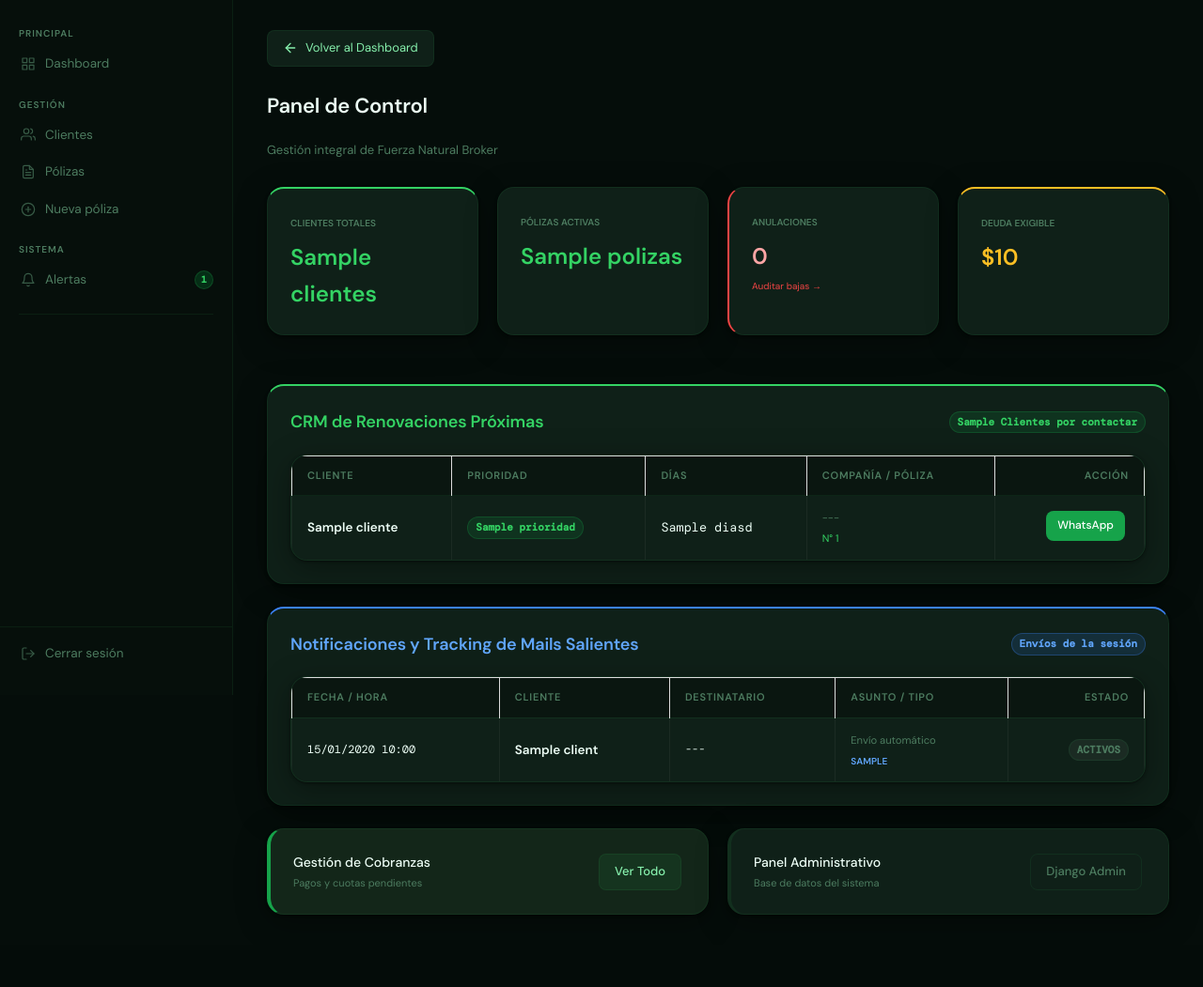
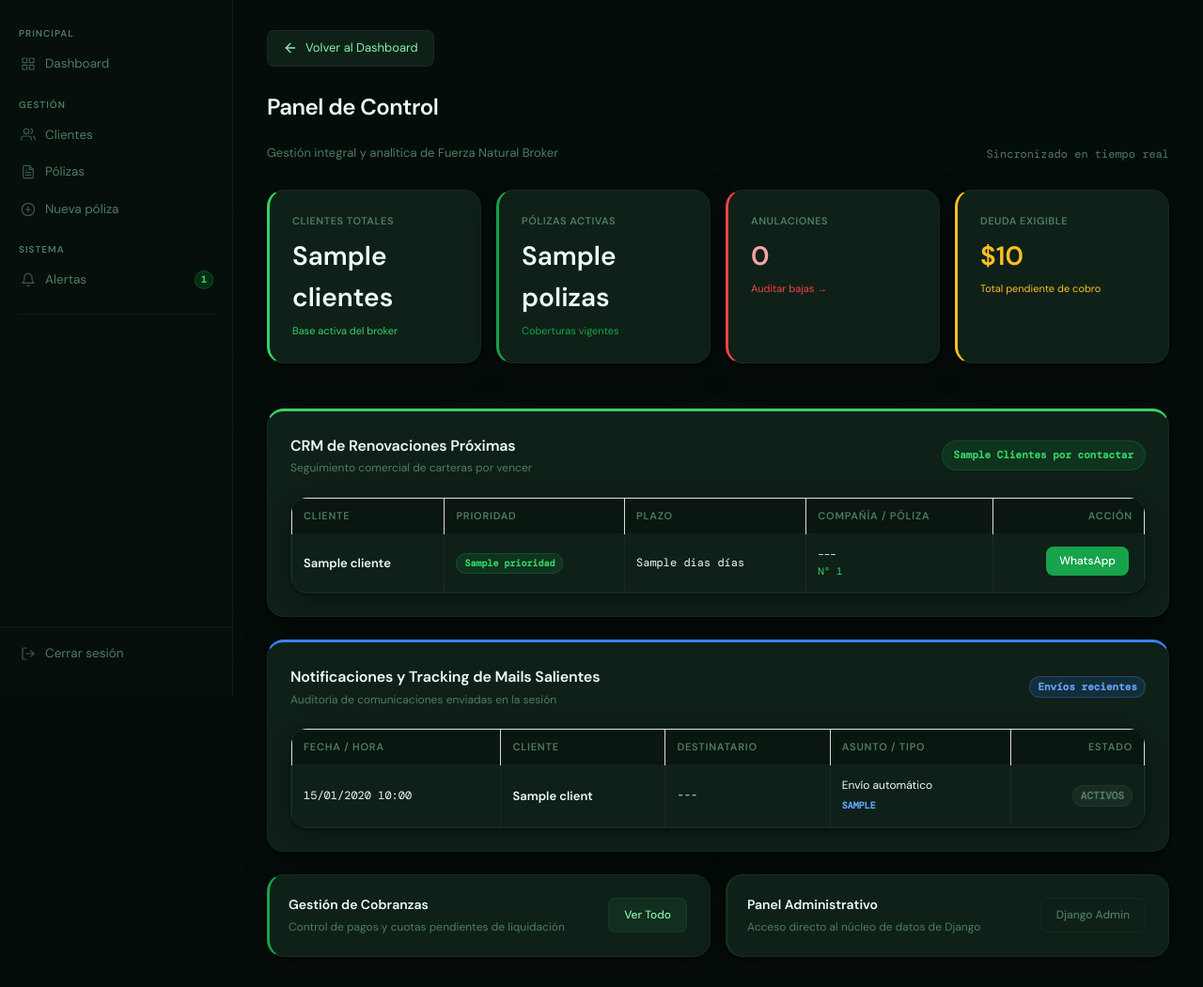
Before and after one commit to ferfama-debug/brokercrm, a Django app: template dashboard/templates/dashboard/dashboard.html in a window 1280 px wide. Shown: the part 60-1111 px from the top of the page at 94% size. Before the commit the page ends 1034 px from the top, so only its background shows below. Run offline with Django 4.2, Linux system fonts and the light colour scheme; the template is opened without the code that fills it: most values are stand-ins (such as "Sample title", 1, 10 or a date in 2020).

Commit message:
Update dashboard.html

```diff
--- a/dashboard/templates/dashboard/dashboard.html
+++ b/dashboard/templates/dashboard/dashboard.html
@@ -1,90 +1,95 @@
 {% extends "base.html" %}
 
 {% block content %}
-<div class="page-header">
+<div class="page-header" style="display: flex; justify-content: space-between; align-items: flex-end; margin-bottom: 28px;">
     <div>
-        <h1 class="page-title">Panel de Control</h1>
-        <p class="page-subtitle">Gestión integral de Fuerza Natural Broker</p>
+        <h1 class="page-title" style="font-size: 24px; font-weight: 700; letter-spacing: -0.5px;">Panel de Control</h1>
+        <p class="page-subtitle" style="color: var(--text-muted); font-size: 13px; margin-top: 4px;">Gestión integral y analítica de Fuerza Natural Broker</p>
+    </div>
+    <div style="font-size: 12px; color: var(--text-muted); font-family: var(--font-mono);">
+        Sincronizado en tiempo real
     </div>
 </div>
 
-<div style="display: grid; grid-template-columns: repeat(auto-fit, minmax(200px, 1fr)); gap: 20px; margin-bottom: 32px;">
+<!-- KPIs Grid -->
+<div style="display: grid; grid-template-columns: repeat(auto-fit, minmax(220px, 1fr)); gap: 16px; margin-bottom: 28px;">
 
-    <a href="/clientes/" class="card shadow-glow" style="text-decoration: none; display: block; transition: transform 0.2s ease; border-top: 2px solid var(--green-400);">
-        <small style="color: var(--text-muted); text-transform: uppercase; font-weight: 600; font-size: 10px;">Clientes Totales</small>
-        <div style="font-size: 24px; font-weight: 600; color: var(--green-400); margin-top: 8px;">{{ clientes }}</div>
+    <a href="/clientes/" class="card shadow-glow" style="text-decoration: none; display: block; transition: all 0.2s ease; border-left: 3px solid var(--green-400); background: var(--bg-card);">
+        <div style="color: var(--text-muted); text-transform: uppercase; font-weight: 600; font-size: 11px; letter-spacing: 0.5px;">Clientes Totales</div>
+        <div style="font-size: 28px; font-weight: 700; color: var(--text-primary); margin-top: 6px;">{{ clientes }}</div>
+        <div style="font-size: 11px; color: var(--green-400); margin-top: 4px;">Base activa del broker</div>
     </a>
 
-    <a href="/polizas/" class="card shadow-glow" style="text-decoration: none; display: block; transition: transform 0.2s ease;">
-        <small style="color: var(--text-muted); text-transform: uppercase; font-weight: 600; font-size: 10px;">Pólizas Activas</small>
-        <div style="font-size: 24px; font-weight: 600; color: var(--green-400); margin-top: 8px;">{{ polizas }}</div>
+    <a href="/polizas/" class="card shadow-glow" style="text-decoration: none; display: block; transition: all 0.2s ease; border-left: 3px solid var(--green-600); background: var(--bg-card);">
+        <div style="color: var(--text-muted); text-transform: uppercase; font-weight: 600; font-size: 11px; letter-spacing: 0.5px;">Pólizas Activas</div>
+        <div style="font-size: 28px; font-weight: 700; color: var(--text-primary); margin-top: 6px;">{{ polizas }}</div>
+        <div style="font-size: 11px; color: var(--green-600); margin-top: 4px;">Coberturas vigentes</div>
     </a>
 
-    <a href="/polizas/reporte-anulaciones/" class="card shadow-glow" style="text-decoration: none; display: block; transition: transform 0.2s ease; border-left: 2px solid #ef4444;">
-        <small style="color: var(--text-muted); text-transform: uppercase; font-weight: 600; font-size: 10px;">Anulaciones</small>
-        <div style="font-size: 24px; font-weight: 600; color: #fca5a5; margin-top: 8px;">{{ polizas_anuladas_count|default:"0" }}</div>
-        <div style="font-size: 10px; color: #ef4444; margin-top: 4px;">Auditar bajas →</div>
+    <a href="/polizas/reporte-anulaciones/" class="card shadow-glow" style="text-decoration: none; display: block; transition: all 0.2s ease; border-left: 3px solid #ef4444; background: var(--bg-card);">
+        <div style="color: var(--text-muted); text-transform: uppercase; font-weight: 600; font-size: 11px; letter-spacing: 0.5px;">Anulaciones</div>
+        <div style="font-size: 28px; font-weight: 700; color: #fca5a5; margin-top: 6px;">{{ polizas_anuladas_count|default:"0" }}</div>
+        <div style="font-size: 11px; color: #ef4444; margin-top: 4px;">Auditar bajas &rarr;</div>
     </a>
 
-    <a href="/polizas/cobranzas/" class="card shadow-glow" style="text-decoration: none; display: block; transition: transform 0.2s ease; border-top: 2px solid #fbbf24;">
-        <small style="color: var(--text-muted); text-transform: uppercase; font-weight: 600; font-size: 10px;">Deuda Exigible</small>
-        <div style="font-size: 24px; font-weight: 600; color: #fbbf24; margin-top: 8px;">${{ deuda_total }}</div>
+    <a href="/polizas/cobranzas/" class="card shadow-glow" style="text-decoration: none; display: block; transition: all 0.2s ease; border-left: 3px solid #fbbf24; background: var(--bg-card);">
+        <div style="color: var(--text-muted); text-transform: uppercase; font-weight: 600; font-size: 11px; letter-spacing: 0.5px;">Deuda Exigible</div>
+        <div style="font-size: 28px; font-weight: 700; color: #fbbf24; margin-top: 6px;">${{ deuda_total }}</div>
+        <div style="font-size: 11px; color: #fbbf24; margin-top: 4px;">Total pendiente de cobro</div>
     </a>
 
 </div>
 
-<div class="card shadow-glow" style="border-top: 2px solid var(--green-400); margin-bottom: 24px;">
+<!-- CRM de Renovaciones -->
+<div class="card shadow-glow" style="border-top: 3px solid var(--green-400); margin-bottom: 24px; padding: 24px;">
     <div style="display: flex; justify-content: space-between; align-items: center; margin-bottom: 20px;">
-        <h2 style="color: var(--green-400); margin: 0; font-size: 18px;"> CRM de Renovaciones Próximas</h2>
-        <span class="badge badge-green">{{ clientes_hoy }} Clientes por contactar</span>
+        <div>
+            <h2 style="color: var(--text-primary); margin: 0; font-size: 16px; font-weight: 600;">CRM de Renovaciones Próximas</h2>
+            <p style="color: var(--text-muted); font-size: 12px; margin: 2px 0 0;">Seguimiento comercial de carteras por vencer</p>
+        </div>
+        <span class="badge badge-green" style="padding: 6px 12px; font-size: 11px;">{{ clientes_hoy }} Clientes por contactar</span>
     </div>
 
     <div class="table-wrap">
-        <table>
+        <table style="width: 100%; border-collapse: collapse;">
             <thead>
-                <tr>
-                    <th>Cliente</th>
-                    <th>Prioridad</th>
-                    <th>Días</th>
-                    <th>Compañía / Póliza</th>
-                    <th style="text-align: right;">Acción</th>
+                <tr style="border-bottom: 1px solid var(--border);">
+                    <th style="text-align: left; padding: 10px 12px; font-size: 11px; color: var(--text-muted); text-transform: uppercase;">Cliente</th>
+                    <th style="text-align: left; padding: 10px 12px; font-size: 11px; color: var(--text-muted); text-transform: uppercase;">Prioridad</th>
+                    <th style="text-align: left; padding: 10px 12px; font-size: 11px; color: var(--text-muted); text-transform: uppercase;">Plazo</th>
+                    <th style="text-align: left; padding: 10px 12px; font-size: 11px; color: var(--text-muted); text-transform: uppercase;">Compañía / Póliza</th>
+                    <th style="text-align: right; padding: 10px 12px; font-size: 11px; color: var(--text-muted); text-transform: uppercase;">Acción</th>
                 </tr>
             </thead>
             <tbody>
                 {% for item in clientes_llamar %}
-                <tr>
-                    <td><strong style="color: var(--text-primary);">{{ item.cliente.nombre_completo }}</strong></td>
-                    <td>
+                <tr style="border-bottom: 1px solid rgba(255,255,255,0.03); transition: background 0.15s ease;">
+                    <td style="padding: 12px;"><strong style="color: var(--text-primary); font-size: 13px;">{{ item.cliente.nombre_completo }}</strong></td>
+                    <td style="padding: 12px;">
                         {% if item.prioridad == "URGENTE" %}
-                            <span class="badge" style="background: rgba(239,68,68,0.2); color: #fca5a5; border: 1px solid #ef4444;">{{ item.prioridad }}</span>
+                            <span class="badge" style="background: rgba(239,68,68,0.15); color: #fca5a5; border: 1px solid rgba(239,68,68,0.3); font-size: 10px;">{{ item.prioridad }}</span>
                         {% elif item.prioridad == "ALTA" %}
-                            <span class="badge badge-yellow">{{ item.prioridad }}</span>
+                            <span class="badge badge-yellow" style="font-size: 10px;">{{ item.prioridad }}</span>
                         {% else %}
-                            <span class="badge badge-green">{{ item.prioridad }}</span>
+                            <span class="badge badge-green" style="font-size: 10px;">{{ item.prioridad }}</span>
                         {% endif %}
                     </td>
-                    <td style="font-family: var(--font-mono);">{{ item.dias }}d</td>
-
-                    <td>
-                        <small style="color: var(--text-muted);">
-                            {{ item.compania|default:"---" }}<br>
-                            <span style="color: var(--green-400); font-size: 11px;">
-                                N° {{ item.n_poliza|default:"S/N" }}
-                            </span>
-                        </small>
+                    <td style="padding: 12px; font-family: var(--font-mono); font-size: 12px; color: var(--text-muted);">{{ item.dias }} días</td>
+                    <td style="padding: 12px;">
+                        <div style="font-size: 12px; color: var(--text-primary);">{{ item.compania|default:"---" }}</div>
+                        <div style="color: var(--green-400); font-size: 11px; font-family: var(--font-mono);">N° {{ item.n_poliza|default:"S/N" }}</div>
                     </td>
-
-                    <td style="text-align: right;">
+                    <td style="padding: 12px; text-align: right;">
                         <a href="https://wa.me/54{{ item.telefono }}?text={{ item.mensaje|urlencode }}"
-                        target="_blank" class="btn btn-primary" style="padding: 6px 12px; font-size: 12px; background: #25d366; border: none;">
-                        WhatsApp
+                           target="_blank" class="btn btn-primary" style="padding: 6px 14px; font-size: 12px; background: #25d366; border: none; font-weight: 500; display: inline-flex; align-items: center; gap: 6px;">
+                            WhatsApp
                         </a>
                     </td>
                 </tr>
                 {% empty %}
                 <tr>
-                    <td colspan="5" style="text-align: center; padding: 32px; color: var(--text-muted);">
-                        No hay renovaciones pendientes para los próximos 30 días.
+                    <td colspan="5" style="text-align: center; padding: 40px; color: var(--text-muted); font-size: 13px;">
+                        No hay renovaciones pendientes para los próximos 30 días. ¡Cartera al día!
                     </td>
                 </tr>
                 {% endfor %}
@@ -93,29 +98,33 @@
     </div>
 </div>
 
-<div class="card shadow-glow" style="border-top: 2px solid #3b82f6; margin-bottom: 24px;">
+<!-- Tracking de Mails -->
+<div class="card shadow-glow" style="border-top: 3px solid #3b82f6; margin-bottom: 24px; padding: 24px;">
     <div style="display: flex; justify-content: space-between; align-items: center; margin-bottom: 20px;">
-        <h2 style="color: #60a5fa; margin: 0; font-size: 18px;"> Notificaciones y Tracking de Mails Salientes</h2>
-        <span class="badge badge-blue">Envíos de la sesión</span>
+        <div>
+            <h2 style="color: var(--text-primary); margin: 0; font-size: 16px; font-weight: 600;">Notificaciones y Tracking de Mails Salientes</h2>
+            <p style="color: var(--text-muted); font-size: 12px; margin: 2px 0 0;">Auditoría de comunicaciones enviadas en la sesión</p>
+        </div>
+        <span class="badge badge-blue" style="font-size: 11px;">Envíos recientes</span>
     </div>
 
     <div class="table-wrap">
-        <table>
+        <table style="width: 100%; border-collapse: collapse;">
             <thead>
-                <tr>
-                    <th>Fecha / Hora</th>
-                    <th>Cliente</th>
-                    <th>Destinatario</th>
-                    <th>Asunto / Tipo</th>
-                    <th style="text-align: right;">Estado</th>
+                <tr style="border-bottom: 1px solid var(--border);">
+                    <th style="text-align: left; padding: 10px 12px; font-size: 11px; color: var(--text-muted); text-transform: uppercase;">Fecha / Hora</th>
+                    <th style="text-align: left; padding: 10px 12px; font-size: 11px; color: var(--text-muted); text-transform: uppercase;">Cliente</th>
+                    <th style="text-align: left; padding: 10px 12px; font-size: 11px; color: var(--text-muted); text-transform: uppercase;">Destinatario</th>
+                    <th style="text-align: left; padding: 10px 12px; font-size: 11px; color: var(--text-muted); text-transform: uppercase;">Asunto / Tipo</th>
+                    <th style="text-align: right; padding: 10px 12px; font-size: 11px; color: var(--text-muted); text-transform: uppercase;">Estado</th>
                 </tr>
             </thead>
             <tbody>
                 {% for log in email_logs %}
-                <tr>
-                    <td style="font-family: var(--font-mono); font-size: 12px; color: var(--text-muted);">{{ log.fecha_envio|date:"d/m/Y H:i" }}</td>
-                    <td>
-                        <strong style="color: var(--text-primary);">
+                <tr style="border-bottom: 1px solid rgba(255,255,255,0.03);">
+                    <td style="padding: 12px; font-family: var(--font-mono); font-size: 12px; color: var(--text-muted);">{{ log.fecha_envio|date:"d/m/Y H:i" }}</td>
+                    <td style="padding: 12px;">
+                        <strong style="color: var(--text-primary); font-size: 13px;">
                             {% if log.client %}
                                 {{ log.client.nombre_completo }}
                             {% elif log.policy and log.policy.client %}
@@ -125,26 +134,24 @@
                             {% endif %}
                         </strong>
                     </td>
-                    <td style="font-family: var(--font-mono); font-size: 12px;">{{ log.destinatario|default:"---" }}</td>
-                    <td>
-                        <small style="color: var(--text-muted);">
-                            {{ log.asunto|default:"Envío automático" }}<br>
-                            <span style="color: #60a5fa; font-size: 10px; text-transform: uppercase; font-weight: 600;">{{ log.get_tipo_display }}</span>
-                        </small>
+                    <td style="padding: 12px; font-family: var(--font-mono); font-size: 12px; color: var(--text-muted);">{{ log.destinatario|default:"---" }}</td>
+                    <td style="padding: 12px;">
+                        <div style="font-size: 12px; color: var(--text-primary);">{{ log.asunto|default:"Envío automático" }}</div>
+                        <span style="color: #60a5fa; font-size: 10px; text-transform: uppercase; font-weight: 600; font-family: var(--font-mono);">{{ log.get_tipo_display }}</span>
                     </td>
-                    <td style="text-align: right;">
+                    <td style="padding: 12px; text-align: right;">
                         {% if log.estado == "ENVIADO" %}
-                            <span class="badge badge-green" style="font-size: 11px; display: inline-flex; align-items: center; gap: 4px;">✔ Enviado</span>
+                            <span class="badge badge-green" style="font-size: 11px; display: inline-flex; align-items: center; gap: 4px;">&check; Enviado</span>
                         {% elif log.estado == "ERROR" %}
-                            <span class="badge badge-red" style="font-size: 11px; cursor: help; display: inline-flex; align-items: center; gap: 4px;" title="{{ log.error }}">❌ Error</span>
+                            <span class="badge badge-red" style="font-size: 11px; cursor: help; display: inline-flex; align-items: center; gap: 4px;" title="{{ log.error }}">&cross; Error</span>
                         {% else %}
-                            <span class="badge badge-gray" style="font-size: 11px; display: inline-flex; align-items: center; gap: 4px;">{{ log.estado }}</span>
+                            <span class="badge badge-gray" style="font-size: 11px;">{{ log.estado }}</span>
                         {% endif %}
                     </td>
                 </tr>
                 {% empty %}
                 <tr>
-                    <td colspan="5" style="text-align: center; padding: 24px; color: var(--text-muted); font-size: 13px;">
+                    <td colspan="5" style="text-align: center; padding: 32px; color: var(--text-muted); font-size: 13px;">
                         No se registraron envíos de correos electrónicos en esta sesión todavía.
                     </td>
                 </tr>
@@ -154,25 +161,22 @@
     </div>
 </div>
 
-<div style="display: grid; grid-template-columns: 1fr 1fr; gap: 20px;">
-    <div class="card" style="background: var(--bg-card-hover); border-left: 4px solid var(--green-600); margin: 0;">
-        <div style="display: flex; justify-content: space-between; align-items: center;">
-            <div>
-                <h3 style="margin: 0; font-size: 14px; color: var(--text-primary);"> Gestión de Cobranzas</h3>
-                <p style="margin: 2px 0 0; font-size: 11px; color: var(--text-muted);">Pagos y cuotas pendientes</p>
-            </div>
-            <a href="/polizas/cobranzas/" class="btn btn-secondary">Ver Todo</a>
+<!-- Accesos Rápidos Inferiores -->
+<div style="display: grid; grid-template-columns: 1fr 1fr; gap: 16px;">
+    <div class="card" style="background: var(--bg-card); border-left: 3px solid var(--green-600); margin: 0; padding: 20px; display: flex; justify-content: space-between; align-items: center;">
+        <div>
+            <h3 style="margin: 0; font-size: 14px; color: var(--text-primary); font-weight: 600;">Gestión de Cobranzas</h3>
+            <p style="margin: 4px 0 0; font-size: 12px; color: var(--text-muted);">Control de pagos y cuotas pendientes de liquidación</p>
         </div>
+        <a href="/polizas/cobranzas/" class="btn btn-secondary" style="font-size: 12px; padding: 8px 16px;">Ver Todo</a>
     </div>
 
-    <div class="card" style="margin: 0; border-left: 4px solid var(--border);">
-        <div style="display: flex; justify-content: space-between; align-items: center;">
-            <div>
-                <h3 style="margin: 0; font-size: 14px; color: var(--text-primary);"> Panel Administrativo</h3>
-                <p style="margin: 2px 0 0; font-size: 11px; color: var(--text-muted);">Base de datos del sistema</p>
-            </div>
-            <a href="/admin/" class="btn btn-ghost" style="border: 1px solid var(--border);">Django Admin</a>
+    <div class="card" style="background: var(--bg-card); border-left: 3px solid var(--border); margin: 0; padding: 20px; display: flex; justify-content: space-between; align-items: center;">
+        <div>
+            <h3 style="margin: 0; font-size: 14px; color: var(--text-primary); font-weight: 600;">Panel Administrativo</h3>
+            <p style="margin: 4px 0 0; font-size: 12px; color: var(--text-muted);">Acceso directo al núcleo de datos de Django</p>
         </div>
+        <a href="/admin/" class="btn btn-ghost" style="border: 1px solid var(--border); font-size: 12px; padding: 8px 16px;">Django Admin</a>
     </div>
 </div>
 
```
